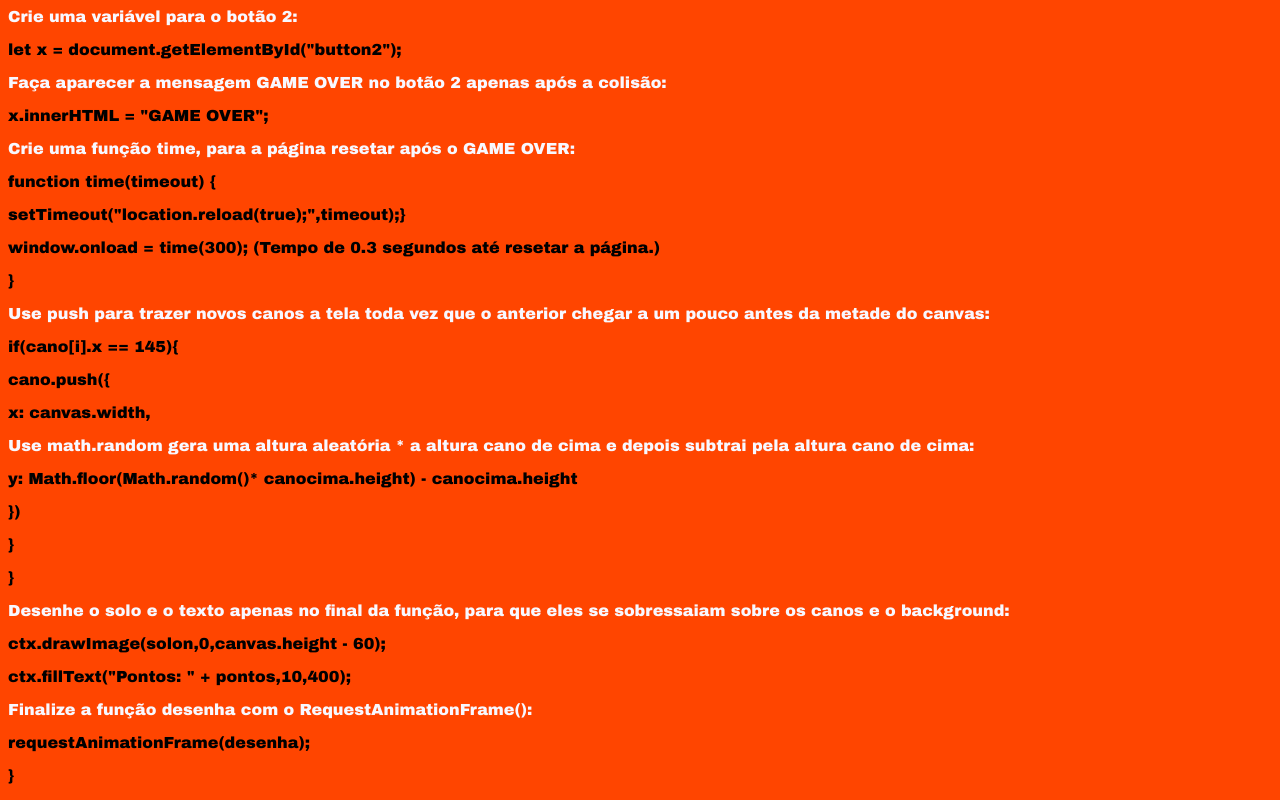
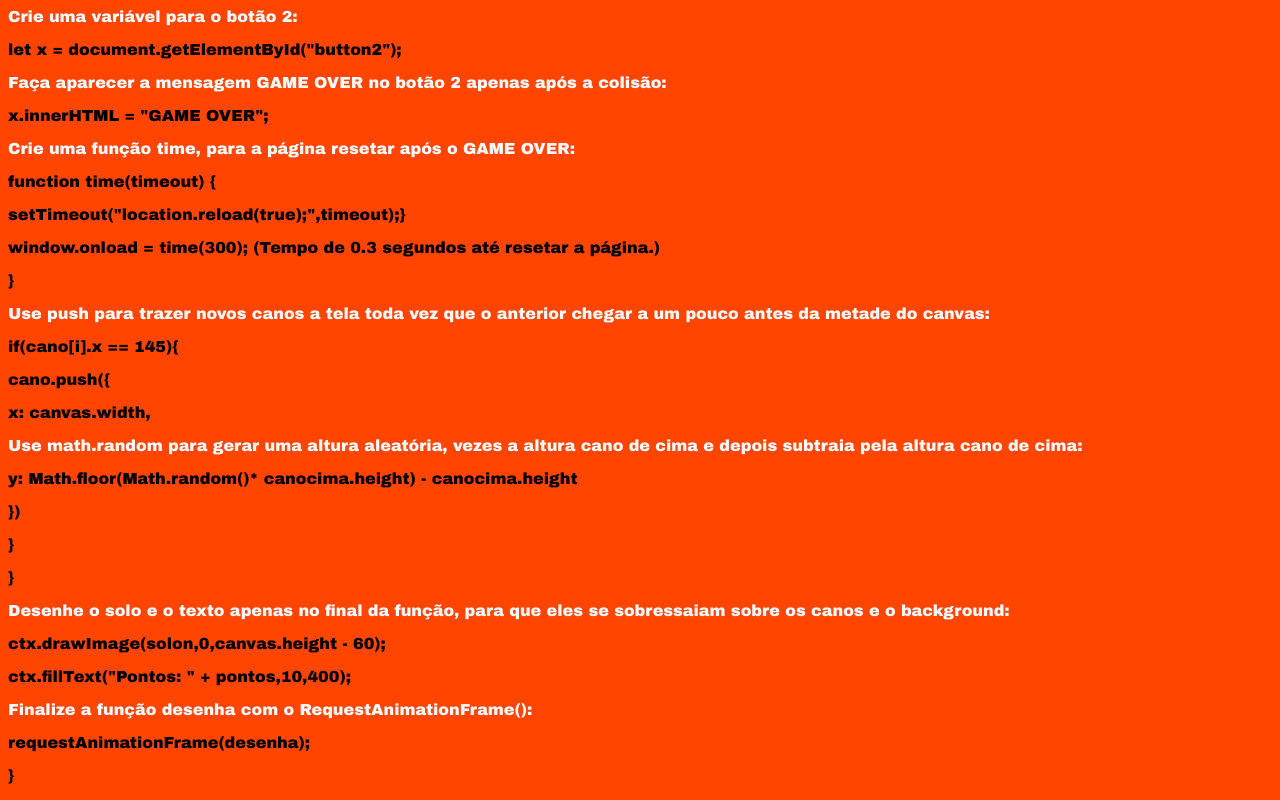
Before and after one commit to patrickm97/site_jogo, a plain HTML site: page works.html in a window 1280 px wide. Shown: the part 2414-3214 px from the top of the page. Drawn offline with Linux system fonts and the light colour scheme.

Commit message:
Update works.html

```diff
--- a/works.html
+++ b/works.html
@@ -100,7 +100,7 @@
 <p class="works">if(cano[i].x == 145){</p>
 <p class="works">cano.push({</p>
 <p class="works">x: canvas.width,</p>
-<p class="titulo">Use math.random gera uma altura aleatória * a altura cano de cima e depois subtrai pela altura cano de cima:</p>
+<p class="titulo">Use math.random para gerar uma altura aleatória, vezes a altura cano de cima e depois subtraia pela altura cano de cima:</p>
 <p class="works">y: Math.floor(Math.random()* canocima.height) - canocima.height</p>
 <p class="works">})</p>
 <p class="works">}</p>
```
